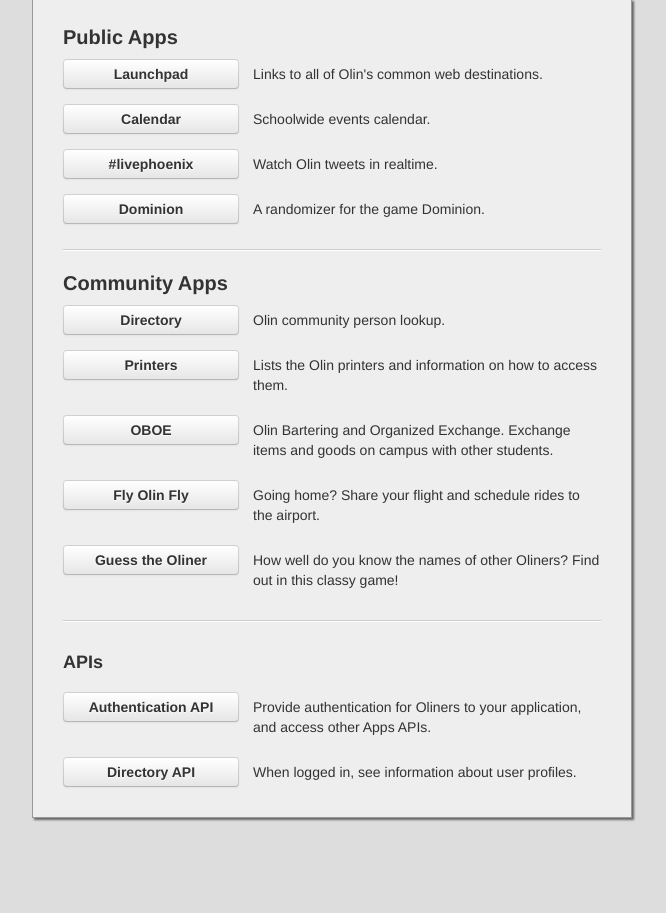
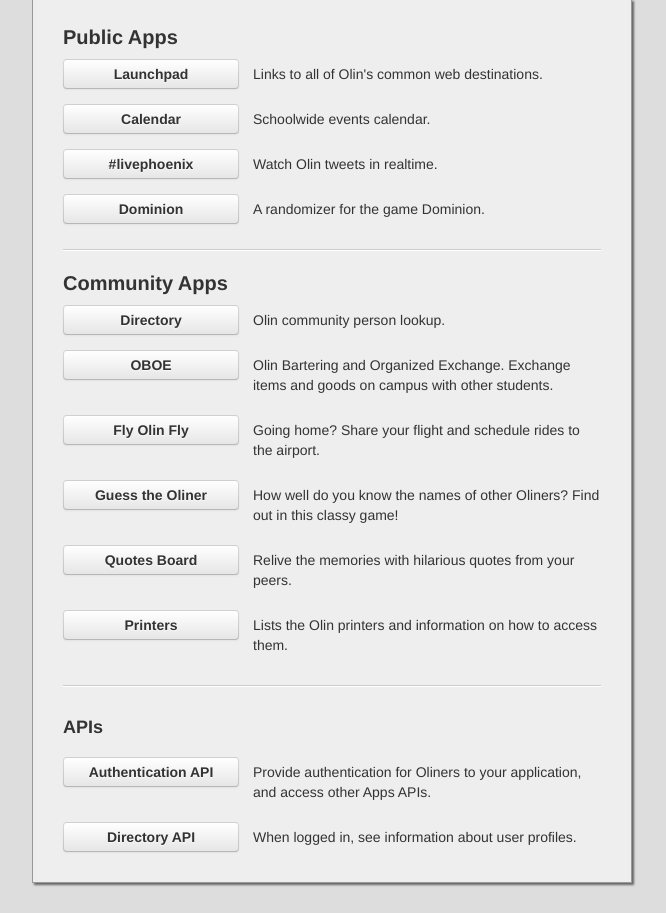
Before and after one commit to olin/olinapps, a Flask app: page / in a window 1280 px wide. Shown: the part 105-1018 px from the top of the page, without its empty margins (308-974 px from the left). Before the commit the page ends 926 px from the top, so only its background shows below. Run offline with Flask 2, Linux system fonts and the light colour scheme; parts of the project's set-up code (start-up, migrations or seed data) failed here and were passed over; some libraries are stand-ins or nearby versions.

Commit message:
Relive the quotes

```diff
--- a/templates/index.html
+++ b/templates/index.html
@@ -23,11 +23,12 @@ h2 { font-size: 20px; line-height: 1.2}
   <h2>Community Apps</h2>
   <p><a href="http://directory.olinapps.com/" class="btn"><b>Directory</b></a> Olin community person lookup.</p>
   <!--<p><a href="http://seamlist.olinapps.com/" class="btn"><b>Seamlist</b></a> Search and manage Olin email lists.</p>-->
-  <p><a href="http://printers.olinapps.com" class="btn"><b>Printers</b></a> Lists the Olin printers and information on how to access them.</p>
   <!--<p><a href="http://map.olinapps.com" class="btn"><b>Marauder's Map</b></a> Where are students on campus?</p>-->
   <p><a href="http://oboe.olinapps.com" class="btn"><b>OBOE</b></a> Olin Bartering and Organized Exchange. Exchange items and goods on campus with other students.</p>
   <p><a href="http://flyolinfly.olinapps.com" class="btn"><b>Fly Olin Fly</b></a> Going home? Share your flight and schedule rides to the airport.</p>
   <p><a href="http://guess.olinapps.com" class="btn"><b>Guess the Oliner</b></a> How well do you know the names of other Oliners? Find out in this classy game!</p>
+  <p><a href="http://quotes.olinapps.com" class="btn"><b>Quotes Board</b></a> Relive the memories with hilarious quotes from your peers.</p>
+  <p><a href="http://printers.olinapps.com" class="btn"><b>Printers</b></a> Lists the Olin printers and information on how to access them.</p>
 
   <hr>
 
```
